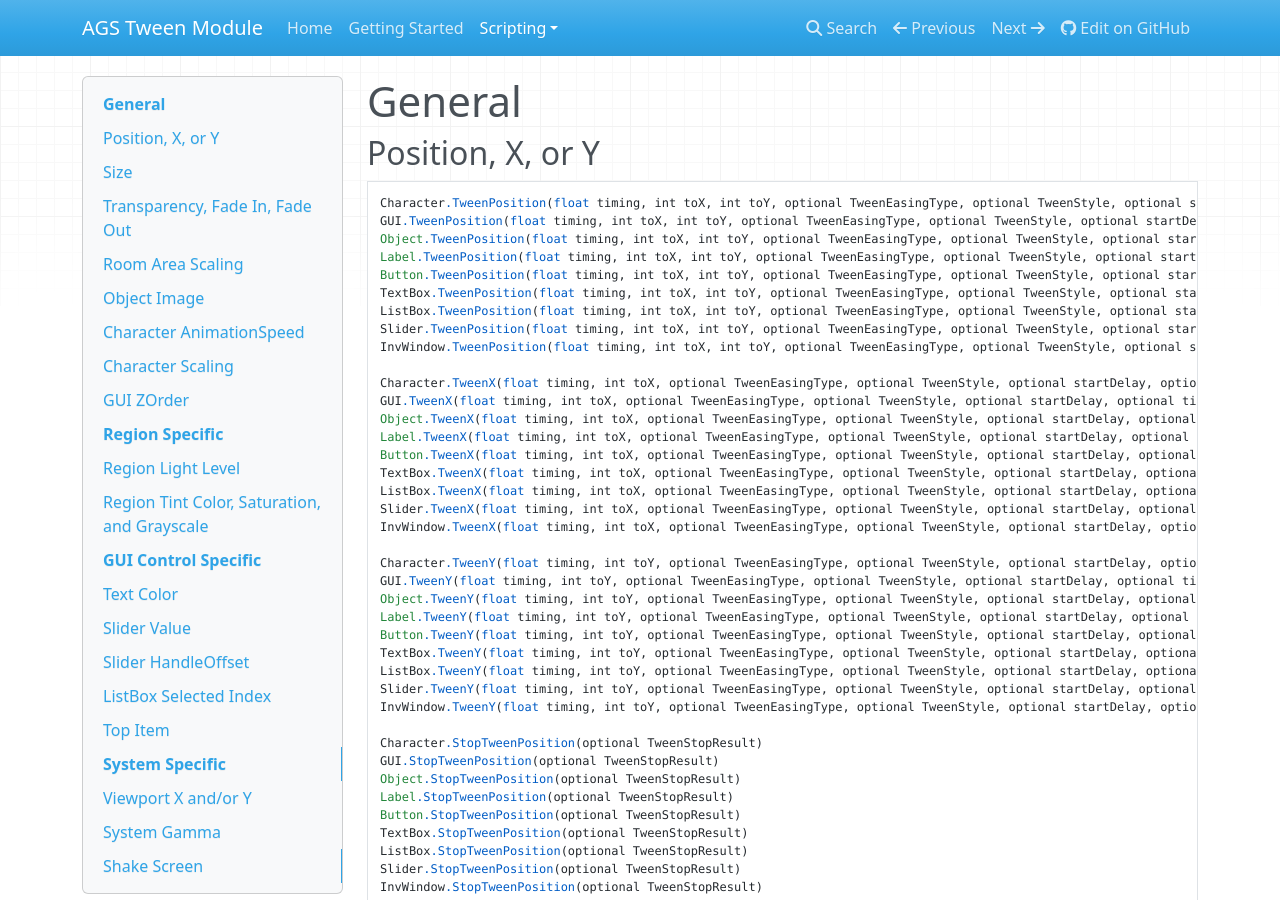
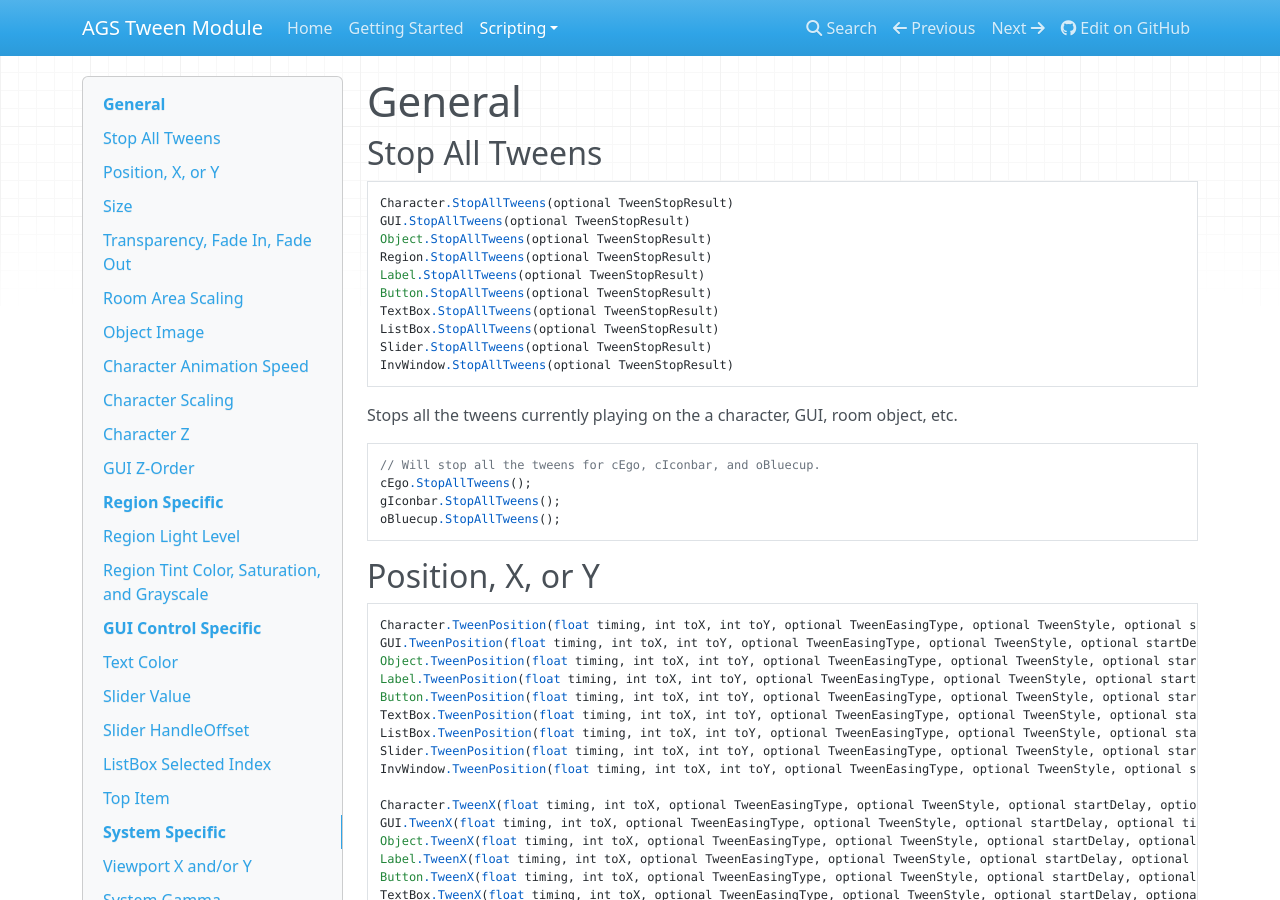
Before and after one commit to edmundito/ags-tween, an MkDocs documentation site: the page built from docs/scripting/commontweens.md, in a window 1280 px wide and 900 px high. Built offline with MkDocs 1.6.1, drawn with Linux system fonts in a browser that asks for light colours; nearby versions of some CDN libraries; old or Windows-style settings are respelled for this version of MkDocs; some of the changed text lies outside the part shown.

Commit message:
Function to stop Character Tween Z.

```diff
--- a/docs/scripting/commontweens.md
+++ b/docs/scripting/commontweens.md
@@ -1,4 +1,25 @@
 # General
+
+## Stop All Tweens
+
+    Character.StopAllTweens(optional TweenStopResult)
+    GUI.StopAllTweens(optional TweenStopResult)
+    Object.StopAllTweens(optional TweenStopResult)
+    Region.StopAllTweens(optional TweenStopResult)
+    Label.StopAllTweens(optional TweenStopResult)
+    Button.StopAllTweens(optional TweenStopResult)
+    TextBox.StopAllTweens(optional TweenStopResult)
+    ListBox.StopAllTweens(optional TweenStopResult)
+    Slider.StopAllTweens(optional TweenStopResult)
+    InvWindow.StopAllTweens(optional TweenStopResult)
+
+Stops all the tweens currently playing on the a character, GUI, room object, etc.
+
+    // Will stop all the tweens for cEgo, cIconbar, and oBluecup.
+    cEgo.StopAllTweens();
+    gIconbar.StopAllTweens();
+    oBluecup.StopAllTweens();
+
 
 ## Position, X, or Y
 
@@ -130,7 +151,7 @@
     // Will tween the image of the BlueCup object from its current sprite to sprite 167.
     oBlueCup.TweenImage(oPinkPoster, 1.5, 167);
 
-## Character AnimationSpeed
+## Character Animation Speed
 
     Character.TweenAnimationSpeed(float timing, int toAnimationSpeed, optional TweenEasingType, optional TweenStyle, optional startDelay, optional timingType)
 
@@ -150,7 +171,18 @@
 
     cEgo.TweenScaling(1.5, 200);
 
-## GUI ZOrder
+## Character Z
+
+    Character.TweenZ(float timing, int toZ, optional TweenEasingType, optional TweenStyle, optional startDelay, optional timingType)
+
+    Character.StopTweenZ(optional TweenStopResult)
+
+Stops the a character Z position. From the AGS documentation: "This allows the character to levitate off the ground, whilst still retaining its normal Y co-ordinate for baseline calculations and regions.
+Normally this is set to 0 (ground-level), but you can increase it to make the character float."
+
+    cEgo.TweenZ(1.0, 100);
+
+## GUI Z-Order
 
     GUI.TweenZOrder(float timing, int toZOrder, optional TweenEasingType, optional TweenStyle, optional startDelay, optional timingType)
 
```
Also changed, not shown: 2 other files.
